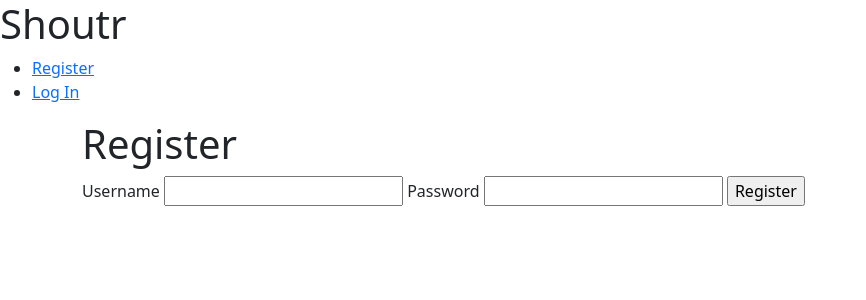
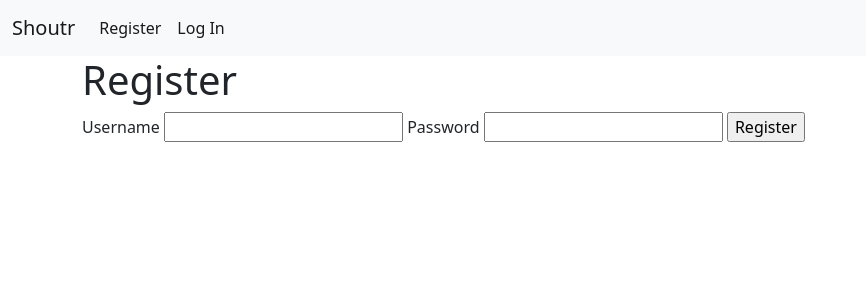
Before and after one commit to mahonyodhran/shoutr, a Flask app: page /auth/register in a window 1280 px wide. Shown: the top 300 px of the page, without its empty margins (0-866 px from the left). Run offline with Flask 2, Linux system fonts and the light colour scheme.

Commit message:
navbar somewhat formatted

```diff
--- a/shoutr/templates/base.html
+++ b/shoutr/templates/base.html
@@ -2,17 +2,34 @@
 <title>{% block title %}{% endblock %} - Shoutr</title>
 <link rel="stylesheet" href="{{ url_for('static', filename='style.css') }}">
 <link href="https://cdn.jsdelivr.net/npm/bootstrap@5.0.2/dist/css/bootstrap.min.css" rel="stylesheet" integrity="sha384-EVSTQN3/azprG1Anm3QDgpJLIm9Nao0Yz1ztcQTwFspd3yD65VohhpuuCOmLASjC" crossorigin="anonymous">
-<nav>
-  <h1>Shoutr</h1>
-  <ul>
-    {% if g.user %}
-      <li><span>{{ g.user['username'] }}</span>
-      <li><a href="{{ url_for('auth.logout') }}">Log Out</a>
+<nav class="navbar navbar-expand-lg navbar-light bg-light">
+  <div class="container-fluid">
+    <a class="navbar-brand" href="#">Shoutr</a>
+    <button class="navbar-toggler" type="button" data-bs-toggle="collapse" data-bs-target="#navbarSupportedContent" aria-controls="navbarSupportedContent" aria-expanded="false" aria-label="Toggle navigation">
+      <span class="navbar-toggler-icon"></span>
+    </button>
+    <div class="collapse navbar-collapse" id="navbarSupportedContent">
+      {% if g.user %}
+      <ul class="navbar-nav me-auto mb-2 mb-lg-0">
+        <li class="nav-item">
+          <a class="nav-link" aria-current="page">@{{ g.user['username'] }}</a>
+        </li>
+        <li class="nav-item">
+          <a class="nav-link" aria-current="page" href="{{ url_for('auth.logout') }}">Log Out</a>
+        </li>
+      </ul>
     {% else %}
-      <li><a href="{{ url_for('auth.register') }}">Register</a>
-      <li><a href="{{ url_for('auth.login') }}">Log In</a>
+    <ul class="navbar-nav me-auto mb-2 mb-lg-0">
+      <li class="nav-item">
+        <a class="nav-link active" aria-current="page" href="{{ url_for('auth.register') }}">Register</a>
+      </li>
+      <li class="nav-item">
+        <a class="nav-link active" aria-current="page" href="{{ url_for('auth.login') }}">Log In</a>
+      </li>
+    </ul>
     {% endif %}
-  </ul>
+    </ul>
+  </div>
 </nav>
 <section class="container">
   <header>
```
